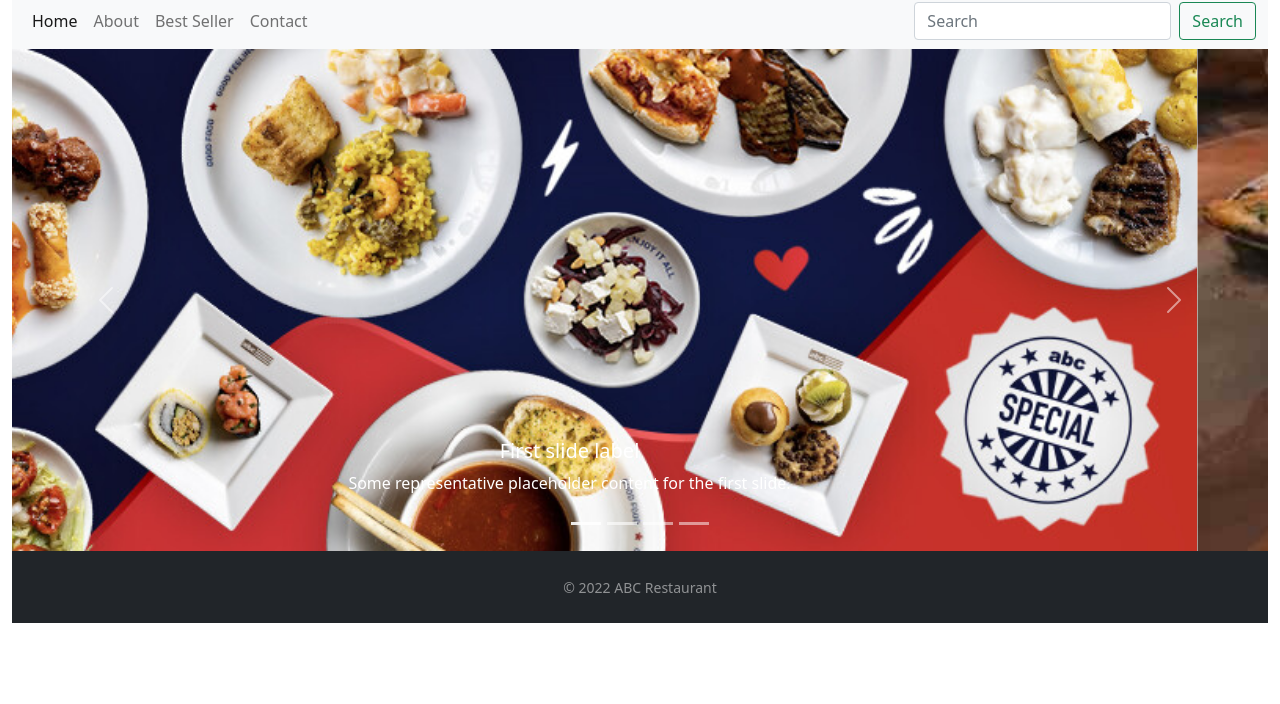
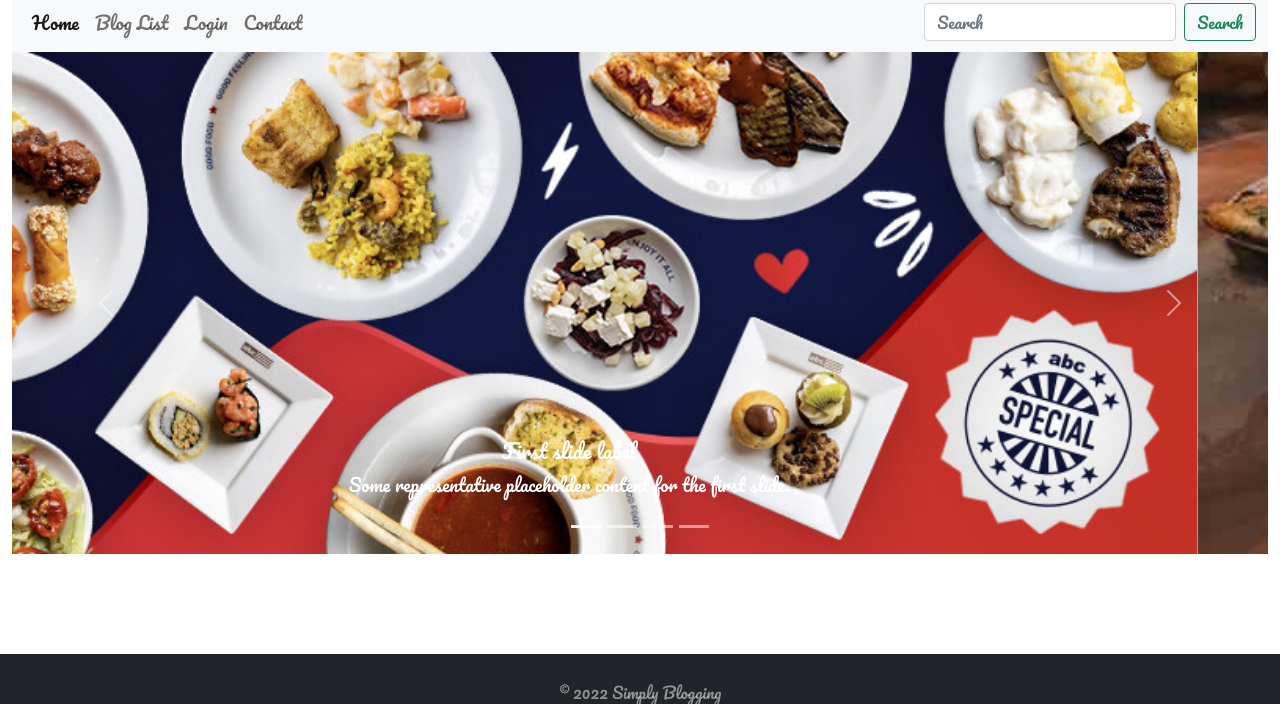
Before and after one commit to EdsonFufu/simply-blog, a plain HTML site: page index.html in a window 1280 px wide. Shown: the part 96-800 px from the top of the page. Drawn offline with Linux system fonts and the light colour scheme.

Commit message:
Add blog list page

```diff
--- /dev/null
+++ b/css/style.css
@@ -0,0 +1,13 @@
+body{
+    font-family: 'Pacifico', cursive;
+    font-size: 18px;
+}
+
+#sticky-footer {
+    position: fixed;
+    height: 50px;
+    bottom: 0px;
+    left: 0px;
+    right: 0px;
+    margin-bottom: 0px;
+}
--- a/index.html
+++ b/index.html
@@ -6,6 +6,8 @@
     <meta name="viewport" content="width=device-width, initial-scale=1.0">
     <title>Simply Blogging</title>
     <link rel="stylesheet" href="bootstrap/5.1.3/css/bootstrap.min.css" />
+    <link href="https://fonts.googleapis.com/css2?family=Pacifico&display=swap" rel="stylesheet" />
+    <link href="css/style.css" rel="stylesheet" />
 </head>
 <body>
     <div class="container-fluid">
@@ -28,13 +30,13 @@
                       <div class="collapse navbar-collapse" id="navbarSupportedContent">
                         <ul class="navbar-nav me-auto mb-2 mb-lg-0">
                           <li class="nav-item">
-                            <a class="nav-link active" aria-current="page" href="/">Home</a>
+                            <a class="nav-link active" aria-current="page" href="index.html">Home</a>
                           </li>
                           <li class="nav-item">
-                            <a class="nav-link" href="about">About</a>
+                            <a class="nav-link" href="blog-list.html">Blog List</a>
                           </li>
                           <li class="nav-item">
-                            <a class="nav-link" href="best-seller">Best Seller</a>
+                            <a class="nav-link" href="login.html">Login</a>
                           </li>
                           <li class="nav-item">
                             <a class="nav-link" href="contact">Contact</a>
@@ -99,7 +101,7 @@
             </section>
             <footer id="sticky-footer" class="flex-shrink-0 py-4 bg-dark text-white-50">
                 <div class="container text-center">
-                  <small> &copy; 2022 ABC Restaurant</small>
+                  <small> &copy; 2022 Simply Blogging</small>
                 </div>
               </footer>
         </div>
```
Also changed, not shown: blog-list.html (added, +75 -0 lines).
